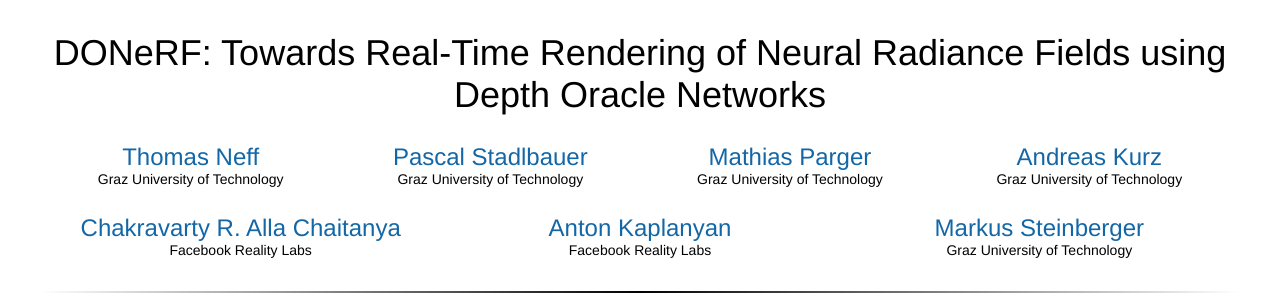
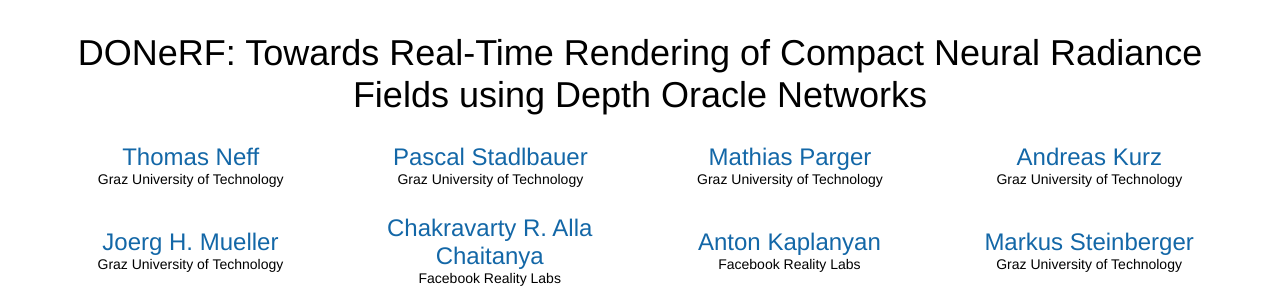
Before and after one commit to DepthOracleNeRF/depthoraclenerf.github.io, a plain HTML site: page index.html in a window 1280 px wide. Shown: the top 299 px of the page. Drawn offline with Linux system fonts and the light colour scheme.

Commit message:
Updated title, authors and bibtex.

```diff
--- a/index.html
+++ b/index.html
@@ -117,9 +117,9 @@
 
 <html>
 <head>
-	<title>DONeRF: Towards Real-Time Rendering of Neural Radiance Fields using Depth Oracle Networks</title>
+	<title>DONeRF: Towards Real-Time Rendering of Compact Neural Radiance Fields using Depth Oracle Networks</title>
 	<meta property="og:image" content="./resources/teaser.png"/> <!-- Facebook automatically scrapes this. Go to https://developers.facebook.com/tools/debug/ if you update and want to force Facebook to rescrape. -->
-	<meta property="og:title" content="DONeRF: Towards Real-Time Rendering of Neural Radiance Fields using Depth Oracle Networks" />
+	<meta property="og:title" content="DONeRF: Towards Real-Time Rendering of Compact Neural Radiance Fields using Depth Oracle Networks" />
 	<meta property="og:description" content="The recent research explosion around Neural Radiance Fields (NeRFs) shows that there is immense potential for implicitly storing scene and lighting information in neural networks, e.g., for novel view generation. However, one major limitation preventing the widespread use of NeRFs is the prohibitive computational cost of excessive network evaluations along each view ray, requiring dozens of petaFLOPS when aiming for real-time rendering on current devices. We show that the number of samples required for each view ray can be significantly reduced when local samples are placed around surfaces in the scene.
 	To this end, we propose a depth oracle network, which predicts ray sample locations for each view ray with a single network evaluation.
 	We show that using a classification network around logarithmically discretized and spherically warped depth values is essential to encode surface locations rather than directly estimating depth. The combination of these techniques leads to DONeRF, a dual network design with a depth oracle network as a first step and a locally sampled shading network for ray accumulation.
@@ -163,7 +163,7 @@
 				<tr>
 					<td align=center width=300px>
 						<center>
-							<span style="font-size:36px">DONeRF: Towards Real-Time Rendering of Neural Radiance Fields using Depth Oracle Networks</span>
+							<span style="font-size:36px">DONeRF: Towards Real-Time Rendering of Compact Neural Radiance Fields using Depth Oracle Networks</span>
 						</center>
 					</td>
 				</tr>
@@ -208,6 +208,13 @@
 			<br>
 			<table align=center width=1200px>
 				<tr>
+					<td align=center width=300px>
+						<center>
+							<span style="font-size:24px"><a href="https://scholar.google.at/citations?user=tfPFpkoAAAAJ&hl=de">Joerg H. Mueller</a></span>
+							<br>
+							<span style="font-size:14px">Graz University of Technology</span>
+						</center>
+					</td>
 					<td align=center width=300px>
 						<center>
 							<span style="font-size:24px"><a href="mailto:chakravarty.alla@gmail.com">Chakravarty R. Alla Chaitanya</a></span>
@@ -553,8 +560,8 @@
 		<center><h1>Paper and Supplementary Material</h1></center>
 		<tr>
 			<td><a href="https://arxiv.org/abs/2103.03231"><img class="layered-paper-big" style="height:175px" src="./resources/paper.png"/></a></td>
-			<td><span style="font-size:14pt">T. Neff, P. Stadlbauer, M. Parger, A. Kurz, C. R. A. Chaitanya, A. Kaplanyan, M. Steinberger<br>
-				<b>DONeRF: Towards Real-Time Rendering of Neural Radiance Fields using Depth Oracle Networks</b><br>
+			<td><span style="font-size:14pt">T. Neff, P. Stadlbauer, M. Parger, A. Kurz, J. H. Mueller, C. R. A. Chaitanya, A. Kaplanyan, M. Steinberger<br>
+				<b>DONeRF: Towards Real-Time Rendering of Compact Neural Radiance Fields using Depth Oracle Networks</b><br>
 				(hosted on <a href="https://arxiv.org/abs/2103.03231">ArXiv</a>)<br>
 				<!-- (<a href="./resources/camera-ready.pdf">camera ready</a>)<br> -->
 				<span style="font-size:4pt"><a href=""><br></a>
--- a/resources/bibtex.txt
+++ b/resources/bibtex.txt
@@ -1,6 +1,6 @@
 @misc{neff2021donerf,
-      title={DONeRF: Towards Real-Time Rendering of Neural Radiance Fields using Depth Oracle Networks},
-      author={Thomas Neff and Pascal Stadlbauer and Mathias Parger and Andreas Kurz and Chakravarty R. Alla Chaitanya and Anton Kaplanyan and Markus Steinberger},
+      title={DONeRF: Towards Real-Time Rendering of Compact Neural Radiance Fields using Depth Oracle Networks},
+      author={Thomas Neff and Pascal Stadlbauer and Mathias Parger and Andreas Kurz and Joerg H. Mueller and Chakravarty R. Alla Chaitanya and Anton Kaplanyan and Markus Steinberger},
       year={2021},
       eprint={2103.03231},
       archivePrefix={arXiv},
```
